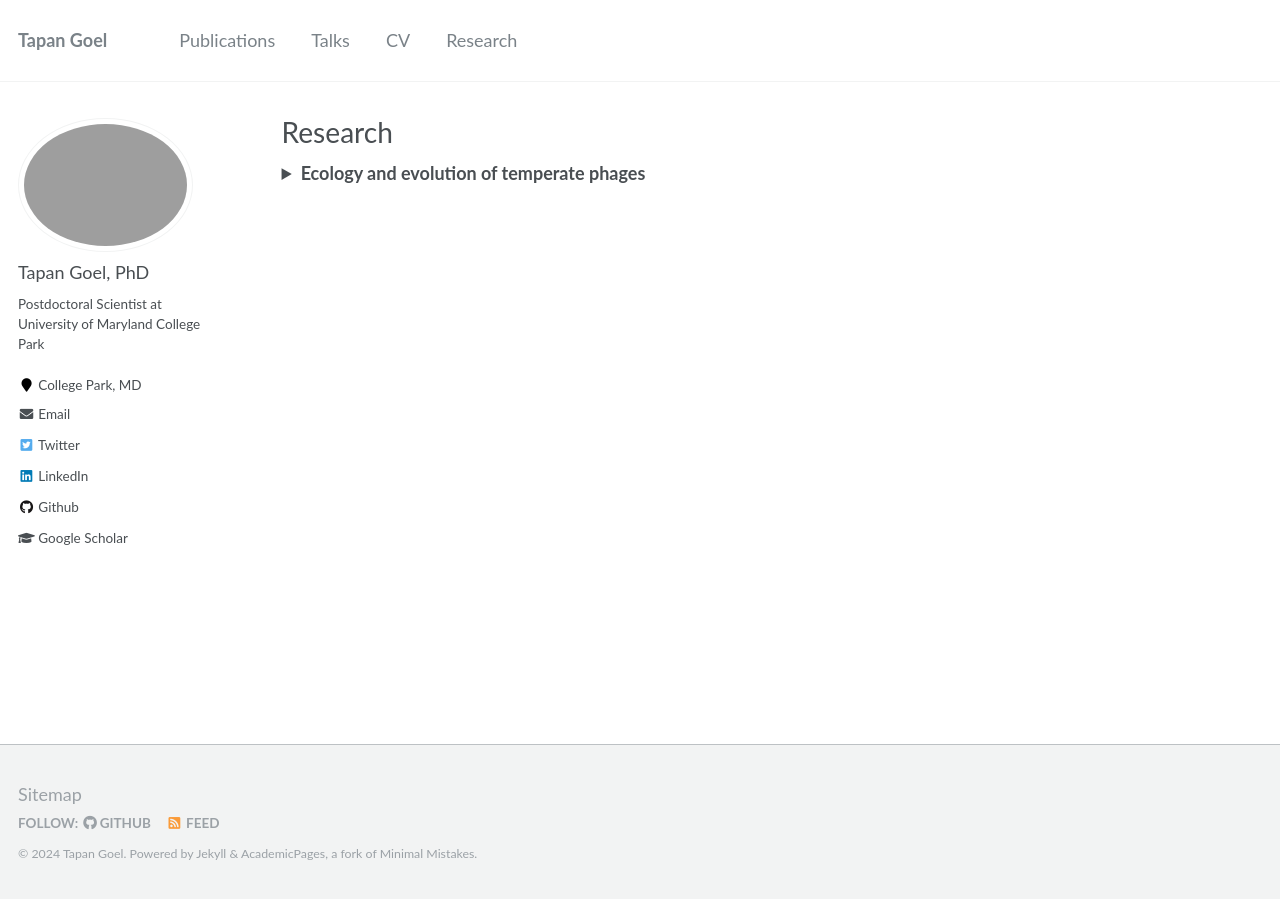
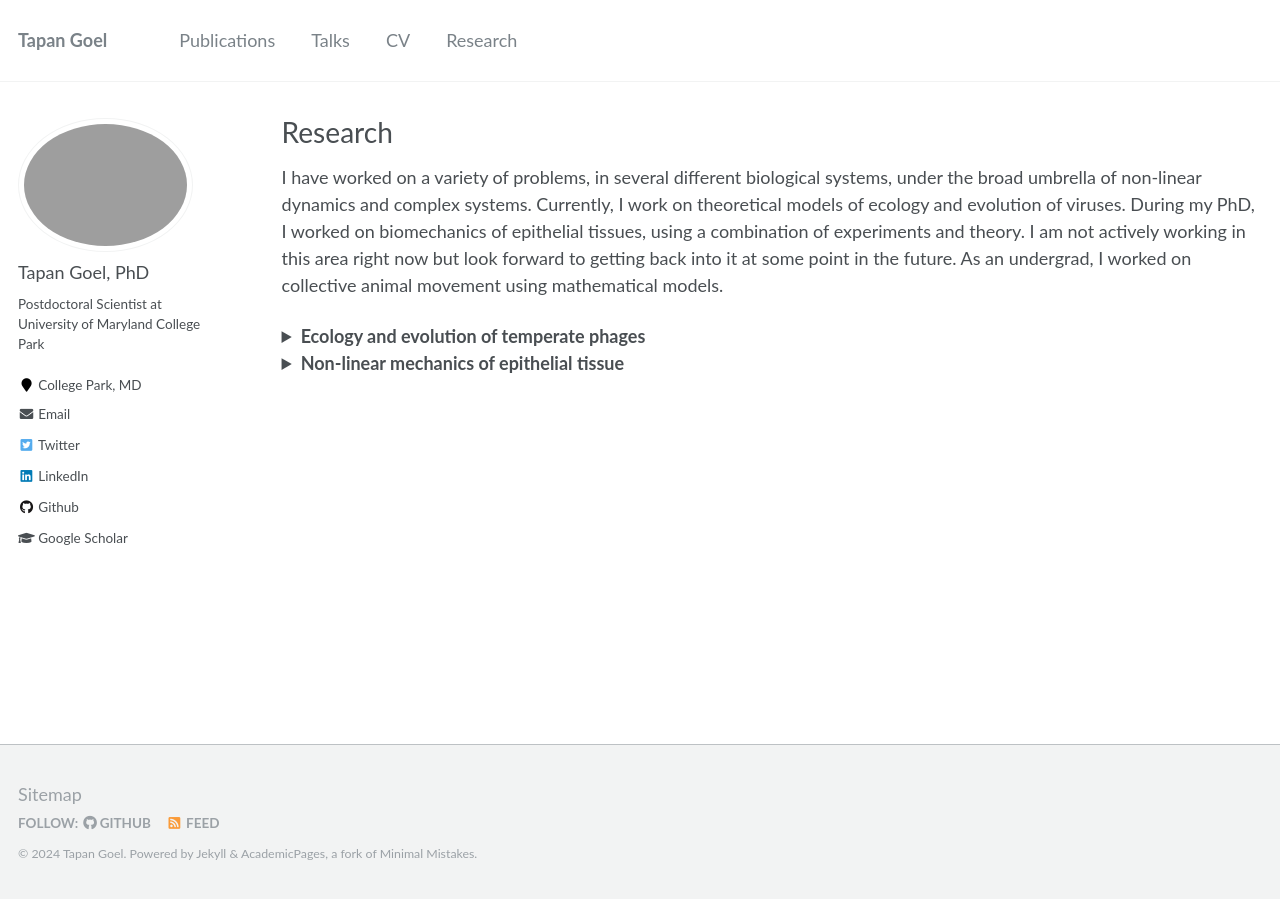
Before and after one commit to tapangoel1994/tapangoel1994.github.io, a Jekyll site: the page built from _pages/research.md, in a window 1280 px wide. Built offline with Jekyll 4.4.1, drawn with Linux system fonts in a browser that asks for light colours.

Commit message:
Update research.md

```diff
--- a/_pages/research.md
+++ b/_pages/research.md
@@ -8,6 +8,9 @@ author_profile: true
 {% include base_path %}
 <!--- header: --->
 <!--- overlay_image: galaxy2.jpg --->
+
+I have worked on a variety of problems, in several different biological systems, under the broad umbrella of non-linear dynamics and complex systems. Currently, I work on theoretical models of ecology and evolution of viruses. During my PhD, I worked on biomechanics of epithelial tissues, using a combination of experiments and theory. I am not actively working in this area right now but look forward to getting back into it at some point in the future. As an undergrad, I worked on collective animal movement using mathematical models.
+
 
 <details>
   <summary><b>Ecology and evolution of temperate phages</b></summary>
@@ -25,3 +28,8 @@ author_profile: true
 <p>Induction of lysogens - the process of a lysogen switching back to the lytic cycle - has two consequences: Its bad for the individual lysogen since lysis involves the death of that particular lysogen but, its good for the lysogen population in general because the newly released phage particles can go onto infect new host cells creating new lysogens. So, induction is harmful at the individual level but beneficial at the population level. I am interested in how these conflicting effects at different scales impact community ecology.</p>
 
 </details>
+
+<details>
+  <summary><b>Non-linear mechanics of epithelial tissue</b></summary>
+  During my PhD, I worked on
+<details>
```
